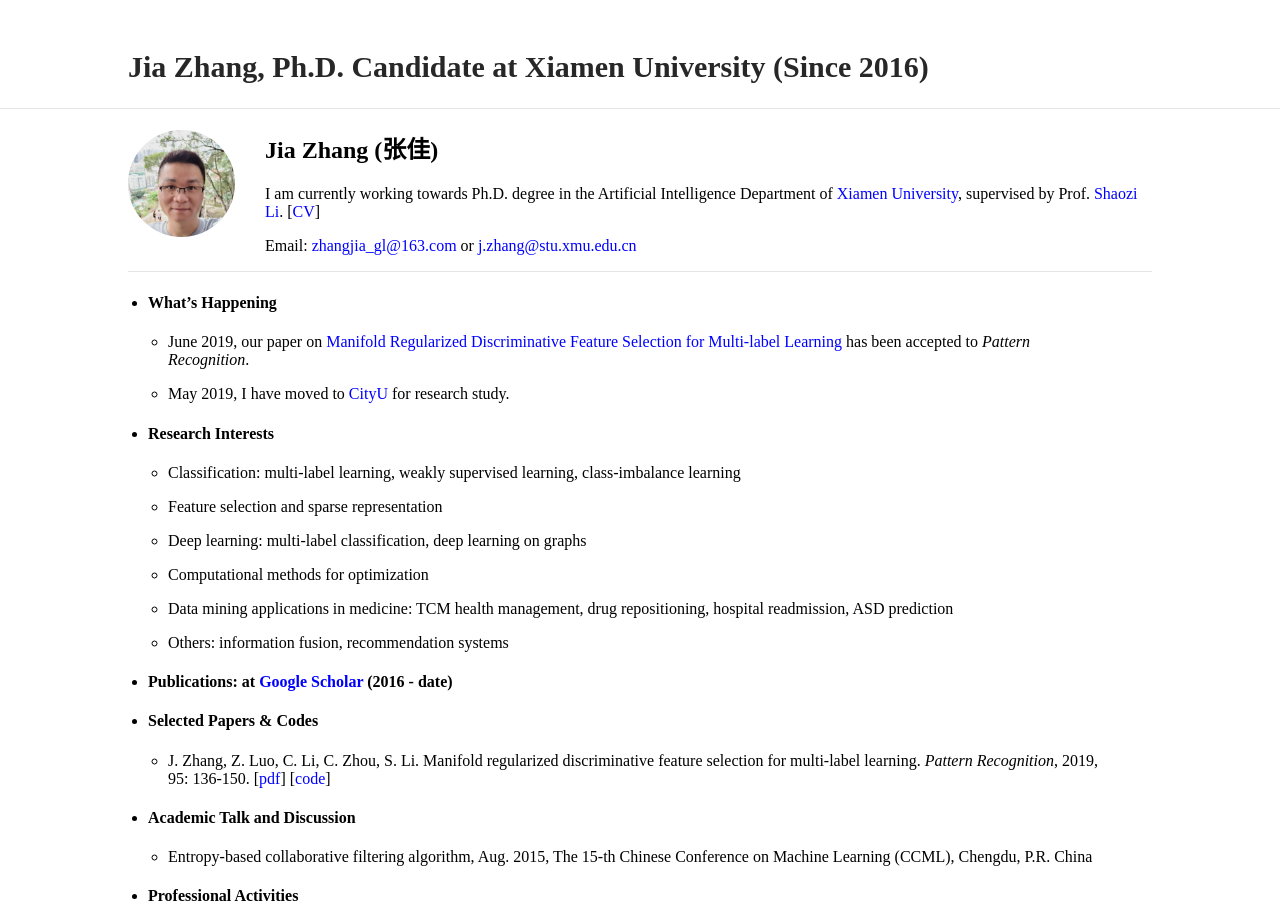
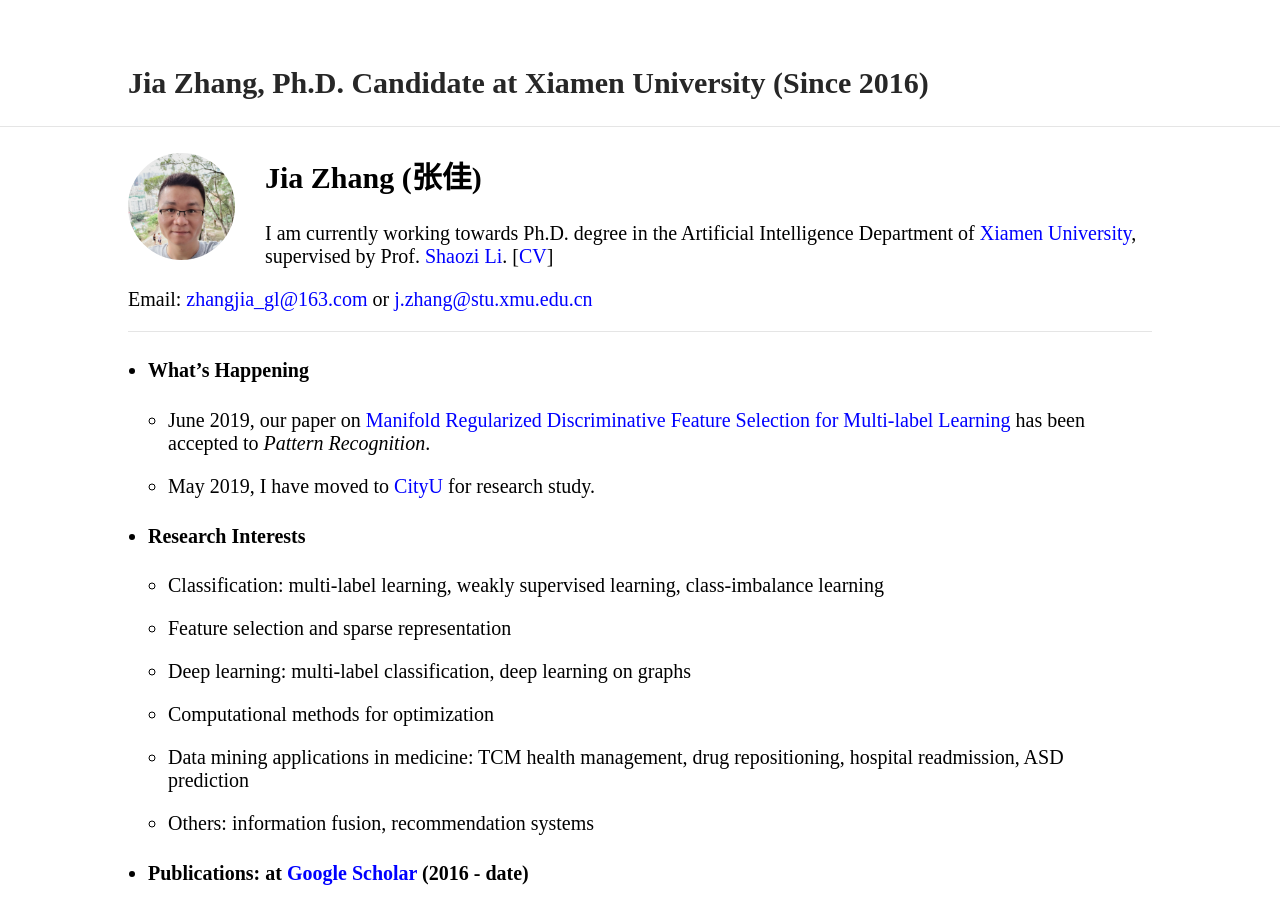
Before and after one commit to jiazhang-ml/jiazhang-ml.github.io, a Jekyll site: the page built from index.md, in a window 1280 px wide. Shown: the top 912 px of the page. Built offline with Jekyll 4.4.1, drawn with Linux system fonts in a browser that asks for light colours.

Commit message:
Update _style.scss

```diff
--- a/_sass/_style.scss
+++ b/_sass/_style.scss
@@ -12,7 +12,9 @@ html {
 body {
     margin: 0;
     font-family:"Times New Roman";
-    font-size: 100%;
+    padding-top: 0.8em;
+    padding-bottom: 0.6em;
+    font-size: 125%;
     height: 100%;
 }
 a {
```
